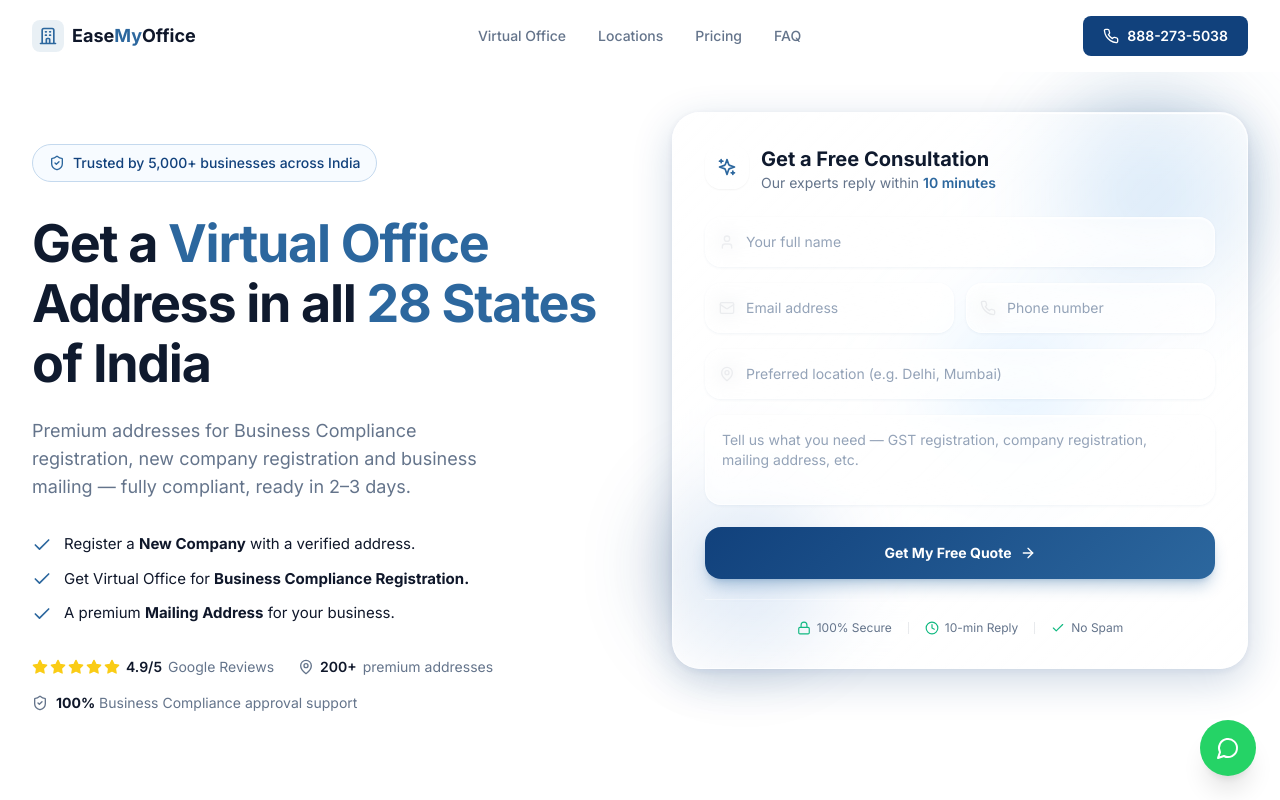
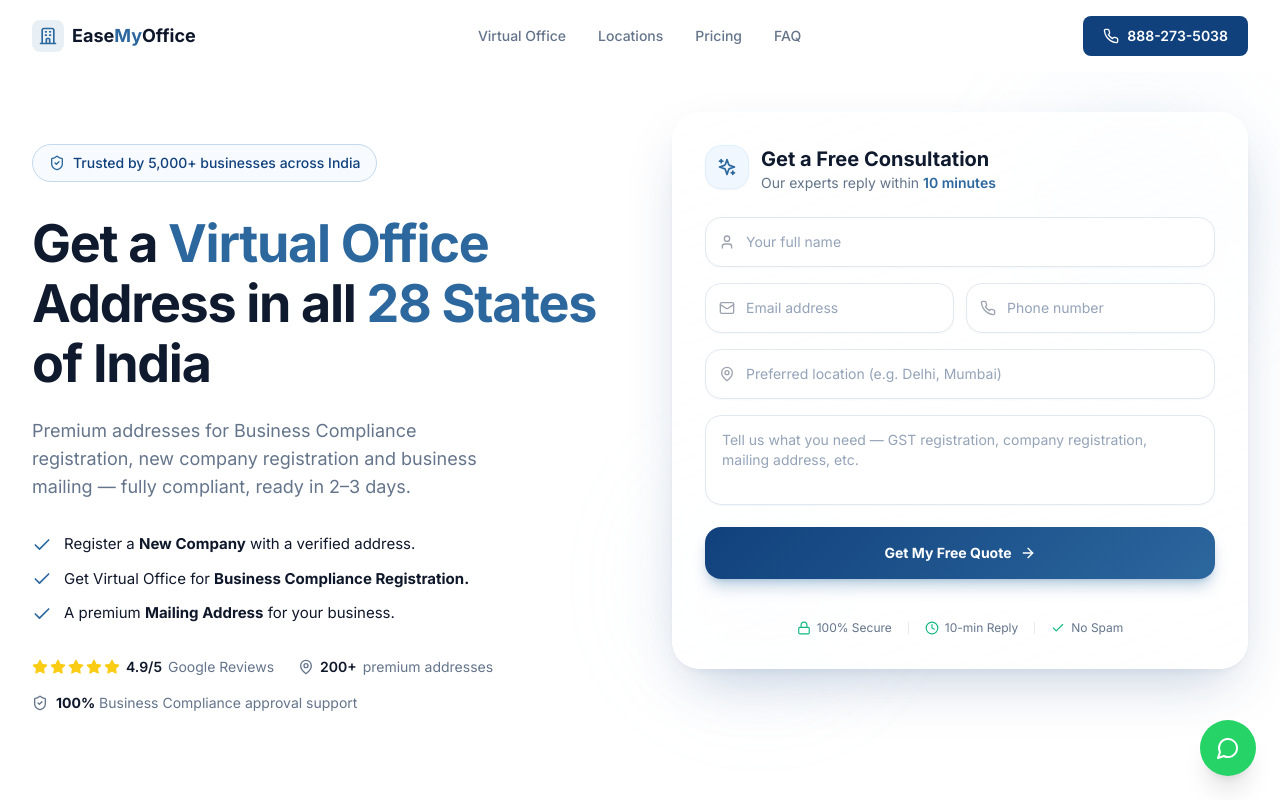
Before and after one commit to varunattricollab98/Website-, a React (Vite) app: page / in a window 1280 px wide. Shown: the top 800 px of the page. Built offline with nearby package versions, Linux system fonts and the light colour scheme.

Commit message:
Form: switch from washy water effect to crystal-clear glass - crisp solid white fields, sharp readable text, thin glass edge sheen, subtle static glow (no motion), removed milky blobs

```diff
--- a/src/components/sections/Hero.jsx
+++ b/src/components/sections/Hero.jsx
@@ -82,16 +82,15 @@
             animate={{ opacity: 1, y: 0 }}
             transition={{ duration: 0.5, delay: 0.2 }}
           >
-            {/* Water blobs drifting behind the glass */}
-            <div className="water-blob w-64 h-64 -top-10 -right-6" style={{ background: 'radial-gradient(circle, #2c679e, transparent 70%)' }} />
-            <div className="water-blob w-56 h-56 bottom-0 -left-8" style={{ background: 'radial-gradient(circle, #11417c, transparent 70%)', animationDelay: '-5s' }} />
-            <div className="water-blob w-48 h-48 top-1/3 right-1/4" style={{ background: 'radial-gradient(circle, #5b96cc, transparent 70%)', animationDelay: '-9s' }} />
+            {/* Soft static glows behind the glass (no motion — keeps text crisp) */}
+            <div className="glass-glow w-64 h-64 -top-8 -right-4" style={{ background: 'radial-gradient(circle, #93bce0, transparent 70%)' }} />
+            <div className="glass-glow w-56 h-56 -bottom-6 -left-6" style={{ background: 'radial-gradient(circle, #c4d9ee, transparent 70%)' }} />
 
-            <div className="liquid-glass relative rounded-[28px] overflow-hidden">
+            <div className="crystal-glass relative rounded-[28px] overflow-hidden">
               <div className="p-6 lg:p-8 relative z-[2]">
                 {/* Header */}
                 <div className="flex items-start gap-3 mb-6">
-                  <div className="w-11 h-11 rounded-2xl bg-white/60 backdrop-blur-md border border-white/70 flex items-center justify-center flex-shrink-0 shadow-sm">
+                  <div className="w-11 h-11 rounded-2xl bg-primary-50 border border-primary-100 flex items-center justify-center flex-shrink-0 shadow-sm">
                     <Sparkles className="w-5 h-5 text-primary" />
                   </div>
                   <div>
@@ -109,7 +108,7 @@
                     <input
                       type="text"
                       placeholder="Your full name"
-                      className="liquid-field w-full pl-10 pr-4 py-3.5 rounded-2xl text-sm text-text"
+                      className="crystal-field w-full pl-10 pr-4 py-3.5 rounded-2xl text-sm text-text"
                     />
                   </div>
 
@@ -120,7 +119,7 @@
                       <input
                         type="email"
                         placeholder="Email address"
-                        className="liquid-field w-full pl-10 pr-4 py-3.5 rounded-2xl text-sm text-text"
+                        className="crystal-field w-full pl-10 pr-4 py-3.5 rounded-2xl text-sm text-text"
                       />
                     </div>
                     <div className="relative">
@@ -128,7 +127,7 @@
                       <input
                         type="tel"
                         placeholder="Phone number"
-                        className="liquid-field w-full pl-10 pr-4 py-3.5 rounded-2xl text-sm text-text"
+                        className="crystal-field w-full pl-10 pr-4 py-3.5 rounded-2xl text-sm text-text"
                       />
                     </div>
                   </div>
@@ -139,7 +138,7 @@
                     <input
                       type="text"
                       placeholder="Preferred location (e.g. Delhi, Mumbai)"
-                      className="liquid-field w-full pl-10 pr-4 py-3.5 rounded-2xl text-sm text-text"
+                      className="crystal-field w-full pl-10 pr-4 py-3.5 rounded-2xl text-sm text-text"
                     />
                   </div>
 
@@ -148,7 +147,7 @@
                     <textarea
                       rows={3}
                       placeholder="Tell us what you need — GST registration, company registration, mailing address, etc."
-                      className="liquid-field w-full px-4 py-3.5 rounded-2xl text-sm text-text resize-none"
+                      className="crystal-field w-full px-4 py-3.5 rounded-2xl text-sm text-text resize-none"
                     />
                   </div>
 
--- a/src/index.css
+++ b/src/index.css
@@ -144,28 +144,27 @@
     filter: drop-shadow(0 6px 14px rgba(17,65,124,0.22)) contrast(1.1) saturate(1.25);
   }
 
-  /* ===== iOS Liquid Glass ===== */
-  .liquid-glass {
+  /* ===== Crystal Glass — clear, crisp, premium ===== */
+  .crystal-glass {
     position: relative;
-    background: linear-gradient(135deg, rgba(255,255,255,0.72) 0%, rgba(255,255,255,0.48) 100%);
-    backdrop-filter: blur(28px) saturate(185%);
-    -webkit-backdrop-filter: blur(28px) saturate(185%);
-    border: 1px solid rgba(255,255,255,0.65);
+    background: linear-gradient(160deg, rgba(255,255,255,0.88) 0%, rgba(255,255,255,0.72) 100%);
+    backdrop-filter: blur(18px) saturate(150%);
+    -webkit-backdrop-filter: blur(18px) saturate(150%);
+    border: 1px solid rgba(255,255,255,0.9);
     box-shadow:
-      0 12px 40px rgba(17,65,124,0.20),
-      0 2px 8px rgba(17,65,124,0.08),
-      inset 0 1px 1px rgba(255,255,255,0.95),
-      inset 0 -8px 24px rgba(255,255,255,0.25);
+      0 24px 60px -18px rgba(17,65,124,0.28),
+      0 4px 12px -4px rgba(17,65,124,0.08),
+      inset 0 1px 1px rgba(255,255,255,1);
   }
 
-  /* Specular top-light sheen */
-  .liquid-glass::before {
+  /* Thin bright top sheen — glass edge highlight */
+  .crystal-glass::before {
     content: '';
     position: absolute;
     inset: 0;
     border-radius: inherit;
-    padding: 1px;
-    background: linear-gradient(140deg, rgba(255,255,255,0.9), rgba(255,255,255,0) 40%, rgba(255,255,255,0) 60%, rgba(255,255,255,0.4));
+    padding: 1.5px;
+    background: linear-gradient(150deg, rgba(255,255,255,1), rgba(255,255,255,0) 35%, rgba(255,255,255,0) 65%, rgba(255,255,255,0.6));
     -webkit-mask: linear-gradient(#000 0 0) content-box, linear-gradient(#000 0 0);
     -webkit-mask-composite: xor;
     mask-composite: exclude;
@@ -173,38 +172,31 @@
     z-index: 1;
   }
 
-  /* Frosted glass input fields */
-  .liquid-field {
-    background: rgba(255,255,255,0.5);
-    backdrop-filter: blur(10px);
-    -webkit-backdrop-filter: blur(10px);
-    border: 1px solid rgba(255,255,255,0.7);
-    box-shadow: inset 0 1px 2px rgba(255,255,255,0.85), 0 1px 3px rgba(17,65,124,0.06);
-    transition: background 0.3s ease, border-color 0.3s ease, box-shadow 0.3s ease;
+  /* Crystal-clear input fields — solid, crisp, readable */
+  .crystal-field {
+    background: #ffffff;
+    border: 1px solid #e2e8f0;
+    box-shadow: 0 1px 2px rgba(17,65,124,0.04);
+    transition: border-color 0.25s ease, box-shadow 0.25s ease;
   }
-  .liquid-field:focus {
-    background: rgba(255,255,255,0.92);
-    border-color: rgba(44,103,158,0.55);
-    box-shadow: 0 0 0 4px rgba(44,103,158,0.14), inset 0 1px 2px rgba(255,255,255,0.95);
+  .crystal-field:focus {
+    background: #ffffff;
+    border-color: #2c679e;
+    box-shadow: 0 0 0 4px rgba(44,103,158,0.13);
     outline: none;
   }
-  .liquid-field::placeholder { color: #94a3b8; }
+  .crystal-field::placeholder { color: #94a3b8; }
 
-  /* Water blobs that drift behind the glass */
-  .water-blob {
+  /* Soft static glow behind the glass card (no motion, keeps text crisp) */
+  .glass-glow {
     position: absolute;
     border-radius: 50%;
-    filter: blur(40px);
-    opacity: 0.55;
-    animation: blobFloat 14s ease-in-out infinite;
-  }
-  @keyframes blobFloat {
-    0%, 100% { transform: translate(0, 0) scale(1); }
-    33% { transform: translate(24px, -34px) scale(1.12); }
-    66% { transform: translate(-18px, 22px) scale(0.92); }
+    filter: blur(60px);
+    opacity: 0.35;
+    pointer-events: none;
   }
 
-  /* Liquid shimmer on the submit button */
+  /* Shimmer sweep on the submit button */
   .liquid-btn {
     position: relative;
     overflow: hidden;
```
